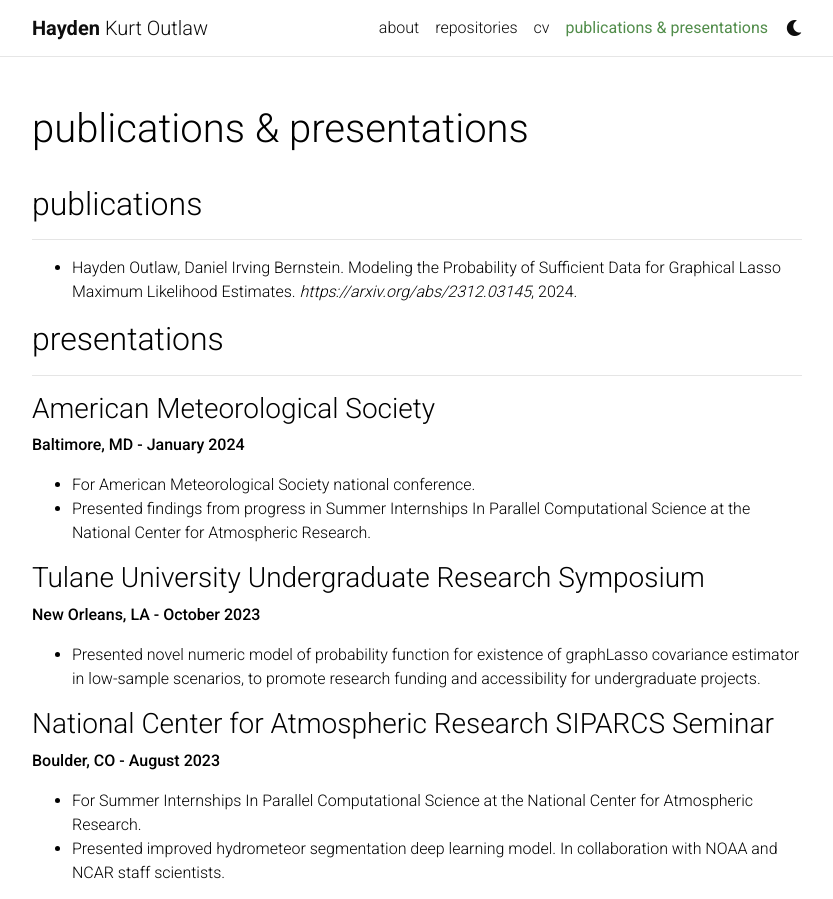
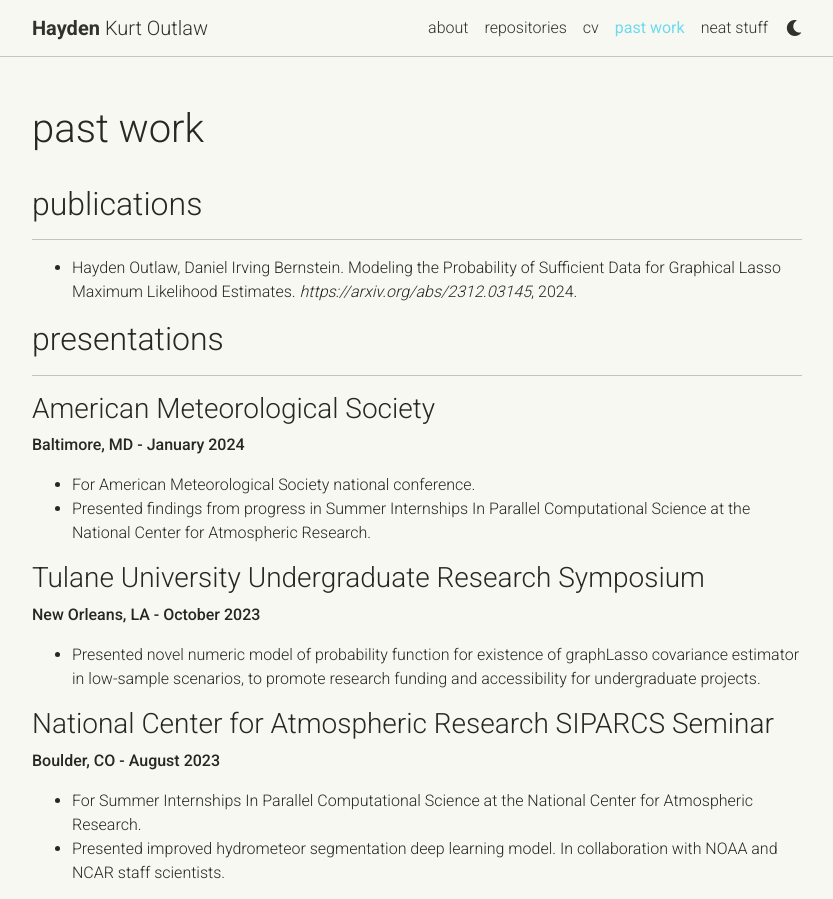
Before and after one commit to outlawhayden/outlawhayden.github.io, a Jekyll site: the page built from _pages/teaching.md, in a window 1280 px wide and 1400 px high. Shown: the top 899 px of the window, without its empty margins (223-1056 px from the left). Built offline with Jekyll 4.4.1, drawn with Linux system fonts in a browser that asks for light colours; comment, search, counter and statistics services are not loaded; a style sheet for code colours, icons or effects is not loaded; grey boxes are pictures that could not be loaded.

Commit message:
some reorg and theme changes

```diff
--- a/_pages/teaching.md
+++ b/_pages/teaching.md
@@ -1,7 +1,7 @@
 ---
 layout: page
 permalink: /materials/
-title: publications & presentations
+title: past work
 description:
 nav: true
 nav_order: 5
--- a/_sass/_themes.scss
+++ b/_sass/_themes.scss
@@ -3,17 +3,17 @@
  ******************************************************************************/
 
 :root {
-  --global-bg-color: #{$white-color};
+  --global-bg-color: #{$monokai-bg-light};
   --global-code-bg-color: #{$code-bg-color-light};
-  --global-text-color: #{$black-color};
-  --global-text-color-light: #{$grey-color};
-  --global-theme-color: rgb(72, 135, 65);
-  --global-hover-color:  rgb(72, 135, 65);
-  --global-footer-bg-color: #{$grey-color-dark};
-  --global-footer-text-color: #{$grey-color-light};
-  --global-footer-link-color: #{$white-color};
-  --global-distill-app-color: #{$grey-color};
-  --global-divider-color: rgba(0,0,0,.1);
+  --global-text-color: #{$monokai-fg-dark};
+  --global-text-color-light: #{$monokai-comment};
+  --global-theme-color: #{$monokai-cyan};
+  --global-hover-color: #{$monokai-green};
+  --global-footer-bg-color: #{$monokai-grey};
+  --global-footer-text-color: #{$monokai-fg};
+  --global-footer-link-color: #{$monokai-cyan};
+  --global-distill-app-color: #{$monokai-comment};
+  --global-divider-color: rgba(73,72,62,.3);
   --global-card-bg-color: #{$white-color};
 
   .fa-sun {
@@ -34,18 +34,18 @@
 }
 
 html[data-theme='dark'] {
-  --global-bg-color: #{$grey-color-dark};
+  --global-bg-color: #{$monokai-bg};
   --global-code-bg-color: #{$code-bg-color-dark};
-  --global-text-color: #{$grey-color-light};
-  --global-text-color-light: #{$grey-color-light};
-  --global-theme-color: rgba(105,194,95,1);
-  --global-hover-color:  rgba(105,194,95,1);
-  --global-footer-bg-color: #{$grey-color-light};
-  --global-footer-text-color: #{$grey-color-dark};
-  --global-footer-link-color: #{$black-color};
-  --global-distill-app-color: #{$grey-color-light};
-  --global-divider-color: #424246;
-  --global-card-bg-color: #{$grey-900};
+  --global-text-color: #{$monokai-fg};
+  --global-text-color-light: #{$monokai-comment};
+  --global-theme-color: #{$monokai-green};
+  --global-hover-color: #{$monokai-cyan};
+  --global-footer-bg-color: #{$monokai-grey-light};
+  --global-footer-text-color: #{$monokai-fg};
+  --global-footer-link-color: #{$monokai-cyan};
+  --global-distill-app-color: #{$monokai-comment};
+  --global-divider-color: #{$monokai-grey};
+  --global-card-bg-color: #{$monokai-grey-light};
 
   .fa-sun {
     padding-left: 10px;
--- a/_sass/_variables.scss
+++ b/_sass/_variables.scss
@@ -31,8 +31,23 @@
 $white-color: #ffffff !default;
 $black-color: #000000 !default;
 
+// Monokai color palette
+$monokai-bg:          #272822 !default;  // Dark background
+$monokai-bg-light:    #f8f8f2 !default;  // Light background
+$monokai-fg:          #f8f8f2 !default;  // Light text
+$monokai-fg-dark:     #272822 !default;  // Dark text
+$monokai-comment:     #75715e !default;  // Comments/muted text
+$monokai-red:         #f92672 !default;  // Pink/red
+$monokai-orange:      #fd971f !default;  // Orange
+$monokai-yellow:      #e6db74 !default;  // Yellow
+$monokai-green:       #a6e22e !default;  // Green
+$monokai-cyan:        #66d9ef !default;  // Cyan/blue
+$monokai-purple:      #ae81ff !default;  // Purple
+$monokai-grey:        #49483e !default;  // Selection/highlight
+$monokai-grey-light:  #3e3d32 !default;  // Lighter grey
+
 
 // Theme colors
 
-$code-bg-color-light:     rgba($purple-color, 0.05);
-$code-bg-color-dark:      #2c3237 !default;
+$code-bg-color-light:     rgba($monokai-grey, 0.05);
+$code-bg-color-dark:      $monokai-grey !default;
```
Also changed, not shown: _pages/about.md (+8 -3 lines), _pages/neat-stuff.md (added, +29 -0 lines).
